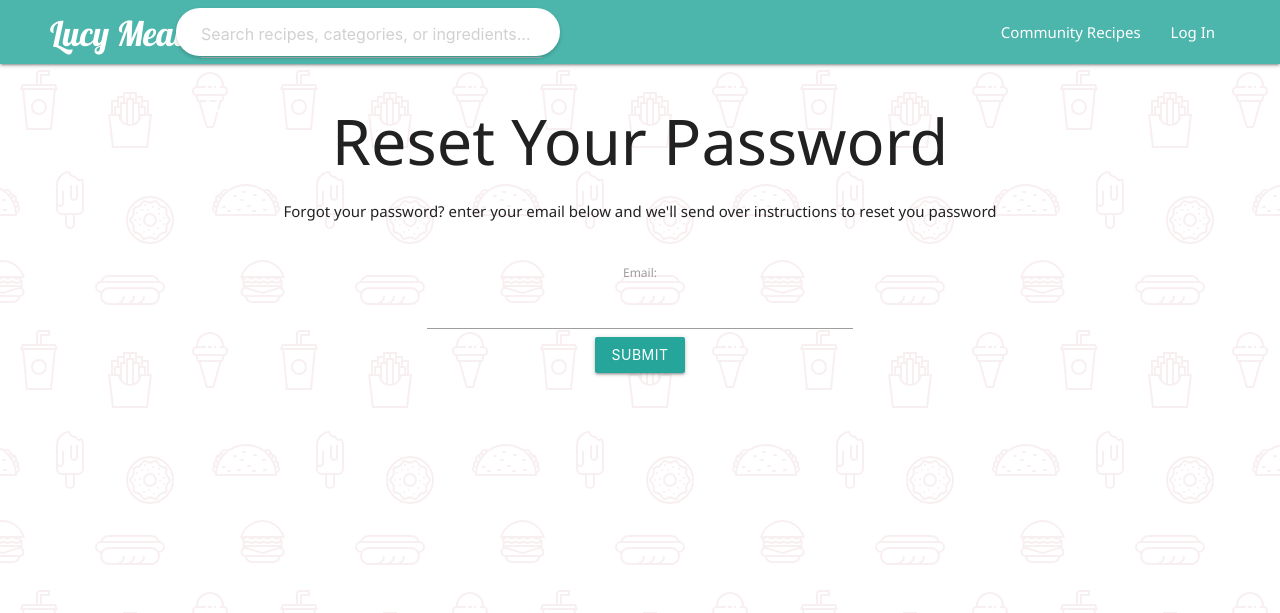
After one commit to JuanitoDeLaTorre/Lucy_Meals, a Django app: page /accounts/reset_password/ in a window 1280 px wide. The commit adds this page. Shown: the top 613 px of the page. Run offline with Django 4.2, Linux system fonts and the light colour scheme.

Commit message:
added forgot password feature to login page

```diff
--- a/main_app/templates/registration/login.html
+++ b/main_app/templates/registration/login.html
@@ -9,6 +9,7 @@
     <input type="hidden" name="next" value="{{ next }}">
     <button type="submit" class="btn">Log In</button>
     <a class="btn red lighten-2 btn"href="{% url 'signup' %}">Sign Up</a>
+    <a class="btn red lighten-2 btn"href="{% url 'reset_password' %}">Forgot Password</a>
 </form>
 </section>
 
--- /dev/null
+++ b/main_app/templates/registration/password_reset.html
@@ -0,0 +1,14 @@
+{% extends 'base.html' %}
+{% block content %}
+<h1 class="center">Reset Your Password</h1>
+<p class="center">Forgot your password? enter your email below and we'll send over instructions to reset you password</p>
+
+<br>
+<section class=" row container">
+    <form method="POST" class="col s6 offset-s3 center">
+        {% csrf_token %}
+        {{ form }}
+        <input type="submit" class="btn" name="Send Email">
+    </form>
+</section>
+{% endblock %}
--- a/main_app/urls.py
+++ b/main_app/urls.py
@@ -1,20 +1,25 @@
 from django.urls import path
 from . import views
+from django.contrib.auth import views as auth_views
 
 urlpatterns = [
     path('', views.home, name='home'),
     path('meal_plan/', views.meal_plan, name='meal_plan'),
-    path('meal_plan/meal_add/', views.meal_add, name = 'meal_add'),
-    #path('meal_plan/meal_update_plan/', views.meal_plan_update, name='meal_plan_update')
+    path('meal_plan/meal_add/', views.meal_add, name='meal_add'),
+    # path('meal_plan/meal_update_plan/', views.meal_plan_update, name='meal_plan_update')
     path('recipes/<recipe_category>', views.recipes, name='recipes'),
     path('recipes/user/', views.recipes_user, name='recipes_user'),
     path('recipes/<int:recipe_id>/', views.recipes_detail, name='detail'),
     path('recipes/create/', views.recipe_add, name='create_recipe'),
     path('recipes/new_recipe/', views.new_recipe, name='new_recipe'),
-    path('recipes/<int:recipe_id>/update/',views.recipe_update, name='recipes_update'),
-    path('recipes/<int:pk>/delete/',views.RecipeDelete.as_view(), name='recipes_delete'),
-    path('recipes/get_ingredients/', views.get_ingredients, name = "get_ingredients"),
-    path('create_ingredient/', views.create_ingredient, name = "create_ingredient"),
+    path('recipes/<int:recipe_id>/update/', views.recipe_update, name='recipes_update'),
+    path('recipes/<int:pk>/delete/', views.RecipeDelete.as_view(), name='recipes_delete'),
+    path('recipes/get_ingredients/', views.get_ingredients, name="get_ingredients"),
+    path('create_ingredient/', views.create_ingredient, name="create_ingredient"),
     path('accounts/signup/', views.signup, name='signup'),
+    path('accounts/reset_password/', auth_views.PasswordResetView.as_view(template_name="registration/password_reset.html"), name='reset_password'),
+    path('accounts/password_reset/done/', auth_views.PasswordResetDoneView.as_view(template_name="registration/password_reset_sent.html"), name='password_reset_done'),
+    path('accounts/reset/<uidb64>/<token>/', auth_views.PasswordResetConfirmView.as_view(template_name="registration/password_reset_form.html"), name='password_reset_confirm'),
+    path('accounts/reset/done/', auth_views.PasswordResetCompleteView.as_view(template_name="registration/password_reset_done.html"), name='password_reset_complete'),
     path('search_recipes/', views.search_recipes, name='search_recipes')
 ]
--- a/main_app/views.py
+++ b/main_app/views.py
@@ -9,6 +9,7 @@ from django.contrib.auth.decorators import login_required
 from django.contrib.auth.mixins import LoginRequiredMixin
 from django.urls import reverse
 import json
+
 # Create your views here.
 
 
```
Also changed, not shown: Lucy/settings.py (+8 -1 lines), main_app/templates/registration/password_reset_done.html (added, +9 -0 lines), main_app/templates/registration/password_reset_form.html (added, +16 -0 lines), main_app/templates/registration/password_reset_sent.html (added, +8 -0 lines).
